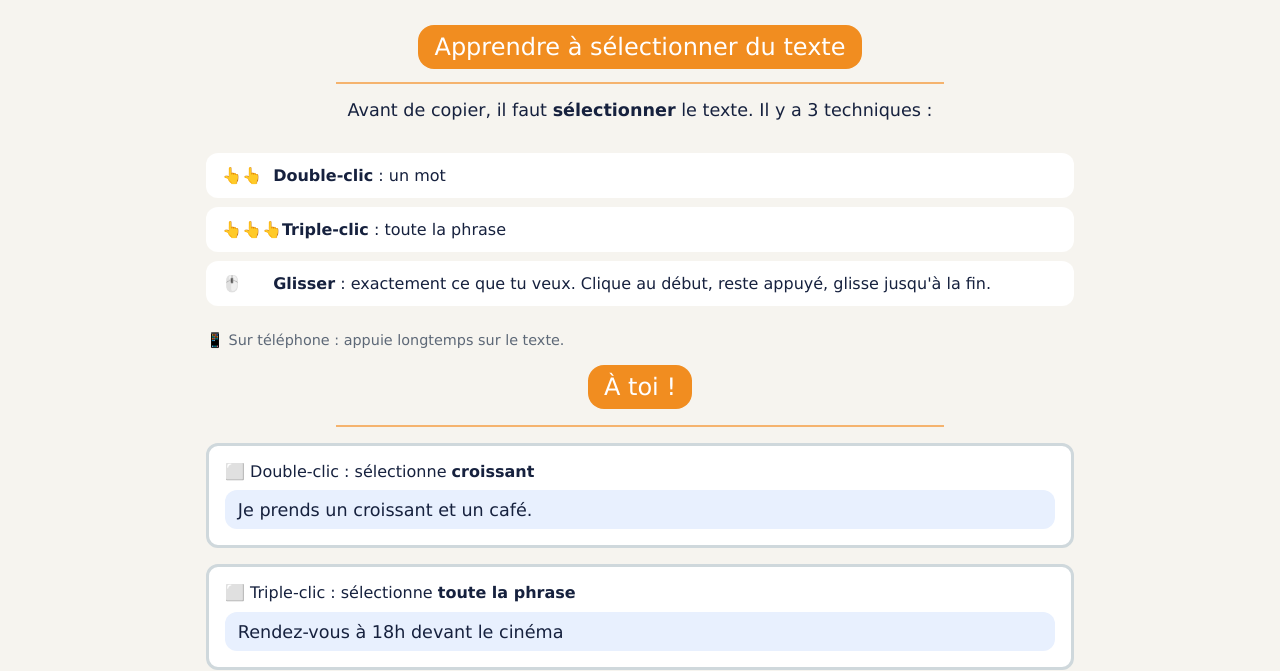
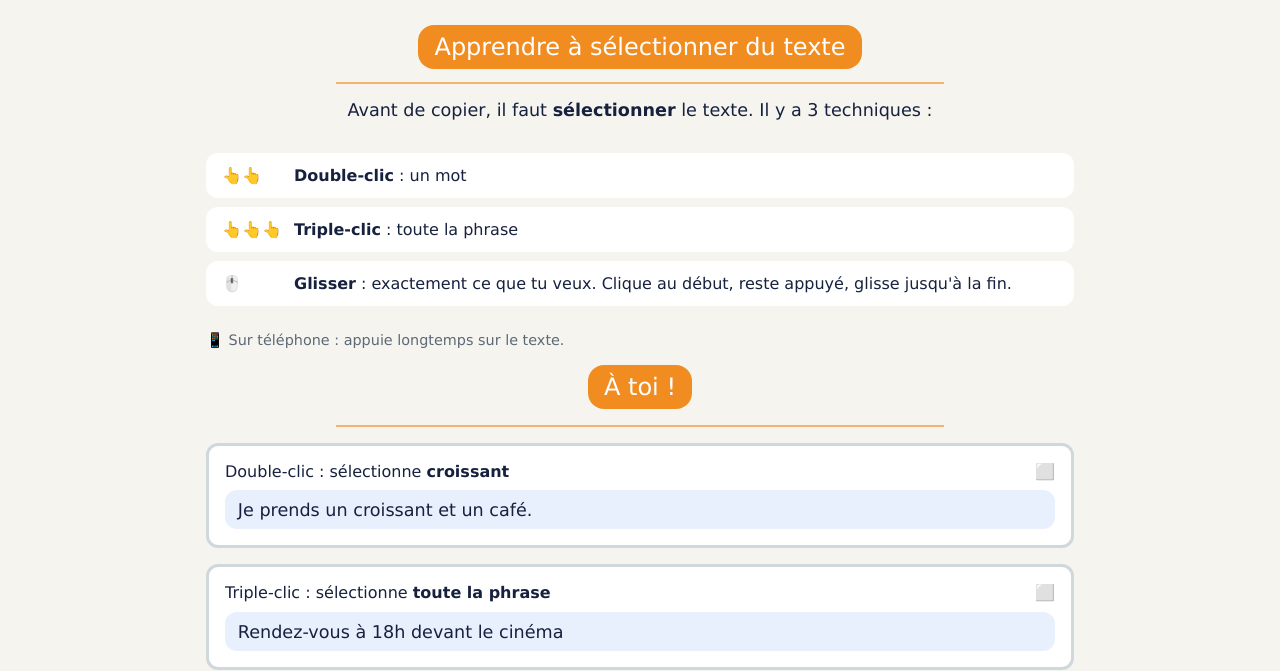
Before and after one commit to Atelier-num-castj/Ateliers-numeriques, a plain HTML site: page Decouverte_ordinateur/copier_coller/intro.html in a window 1280 px wide. Shown: the part 129-800 px from the top of the page. Drawn offline with Linux system fonts and the light colour scheme.

Commit message:
Rajout de correction suite commit précédent

```diff
--- a/Decouverte_ordinateur/copier_coller/intro.css
+++ b/Decouverte_ordinateur/copier_coller/intro.css
@@ -26,9 +26,13 @@
   border-radius: var(--arrondi);
 }
 
+/* La boîte du pictogramme : assez large pour les 3 mains du
+   triple-clic (environ 60 px), pour que les textes restent alignés.
+   margin-right garde toujours un espace avant le texte. */
 .icone {
   display: inline-block;
-  min-width: 3.2rem;
+  min-width: 4rem;
+  margin-right: 0.5rem;
 }
 
 /* ----- Les exercices ----- */
@@ -52,7 +56,14 @@
   border-color: var(--vert);
 }
 
-/* La case à cocher dessinée avant chaque consigne */
+/* La case à cocher, tout à droite du cadre de l'exercice.
+   float: right la pousse au bout de la ligne de consigne,
+   le texte reste à gauche. */
+.statut {
+  float: right;
+  margin-left: 1rem;
+}
+
 .statut::before {
   content: "⬜";
 }
```
